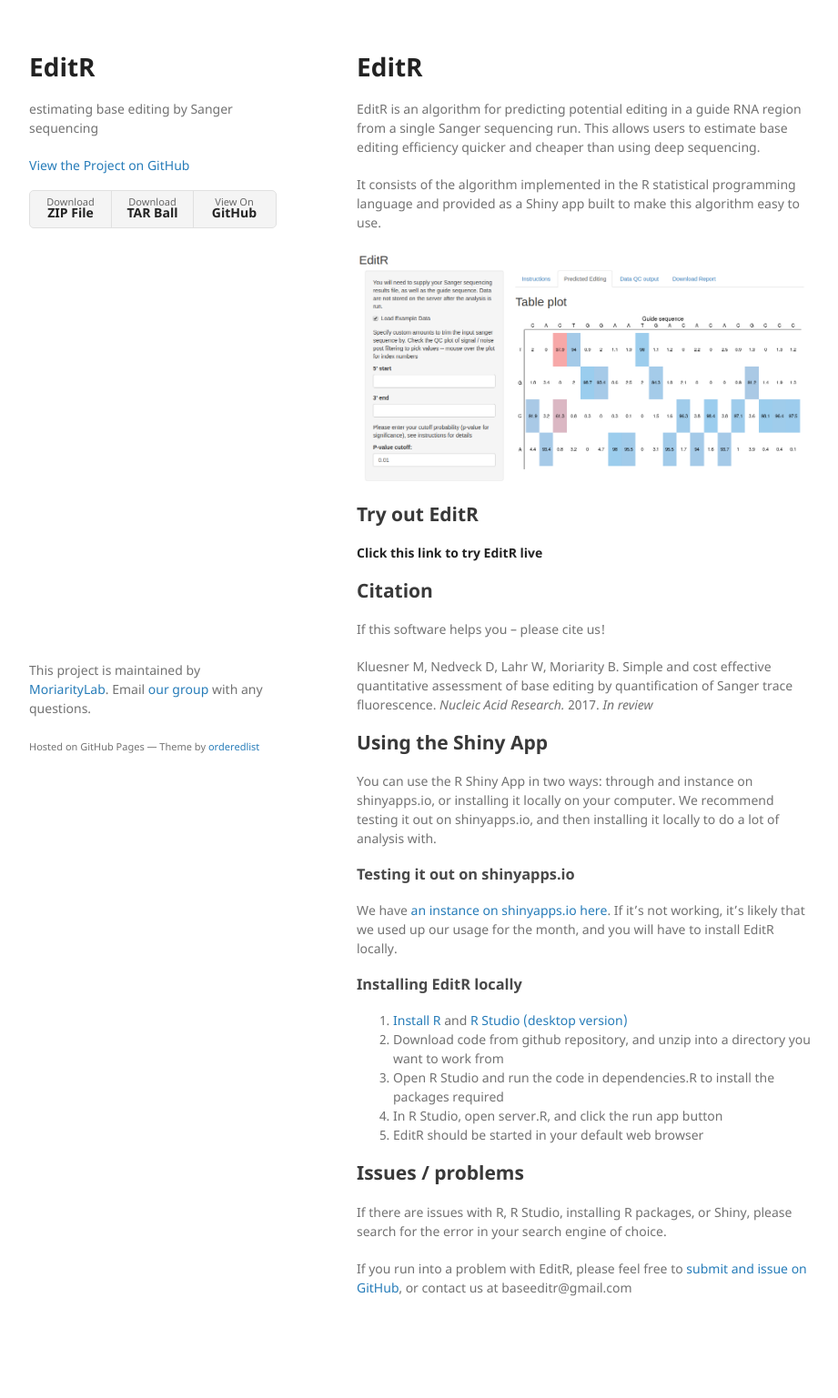
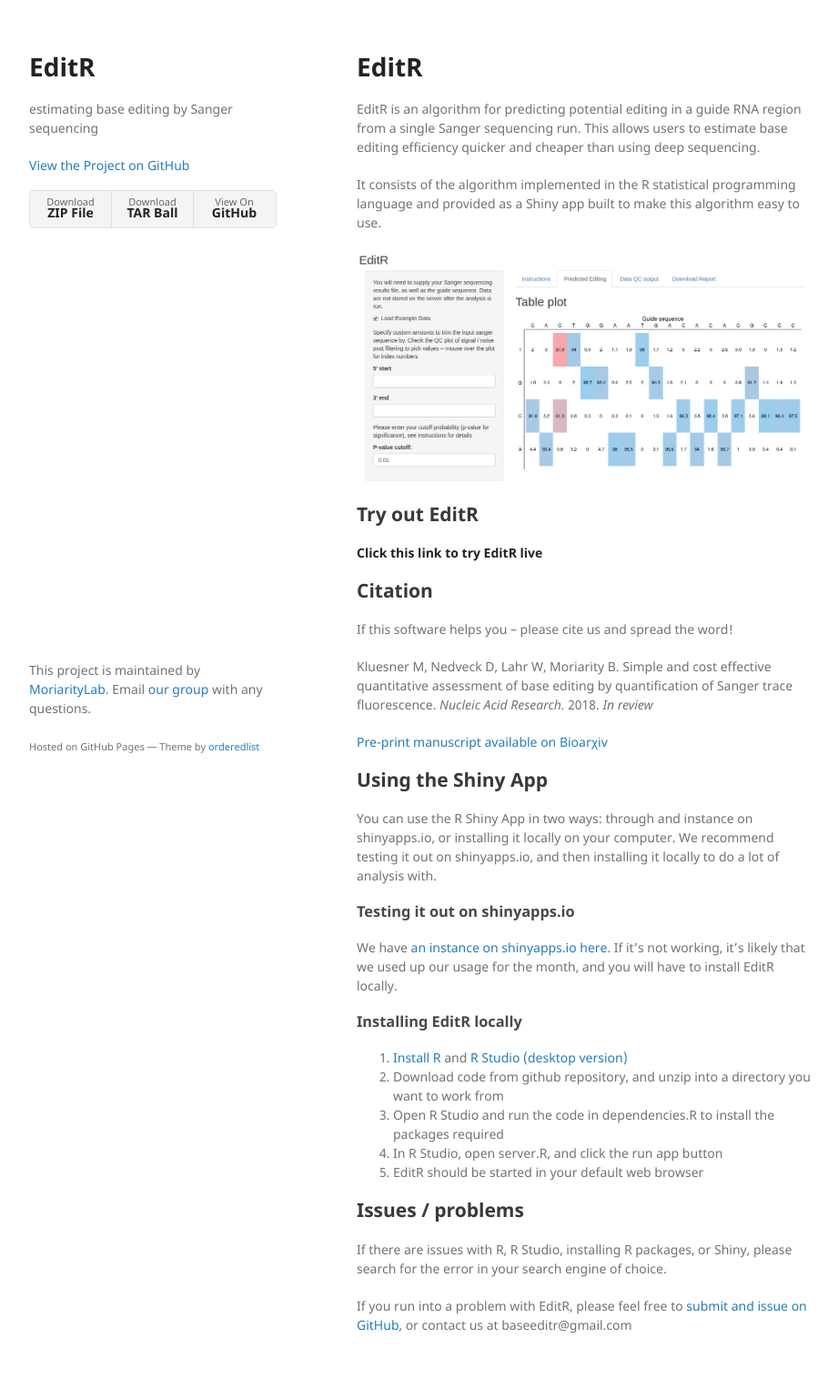
Before and after one commit to MoriarityLab/EditR, a Jekyll site: the page built from docs/index.md, in a window 1280 px wide. Shown: the whole page at 91% size, without its empty margins (178-1099 px from the left). Built offline with Jekyll 4.4.1, drawn with Linux system fonts in a browser that asks for light colours; our own code applies the rules of GitHub Pages for plain Markdown files; before the commit the page ends 1496 px from its top, so only the background shows below that.

Commit message:
Updated URL v1.0.1
Updated the URL to point to the newest instance
Also added the URL to the manuscript on Bioarχiv

```diff
--- a/docs/index.md
+++ b/docs/index.md
@@ -16,15 +16,17 @@
 
 ## Try out EditR
 
-[**Click this link to try EditR live**](https://moriaritylab.shinyapps.io/editr-master/)
+[**Click this link to try EditR live**](https://moriaritylab.shinyapps.io/editr_v10/)
 
 ## Citation
 
 
-If this software helps you -- please cite us!
+If this software helps you -- please cite us and spread the word!
 
 
-Kluesner M, Nedveck D, Lahr W, Moriarity B. Simple and cost effective quantitative assessment of base editing by quantification of Sanger trace fluorescence. *Nucleic Acid Research.* 2017. *In review*
+Kluesner M, Nedveck D, Lahr W, Moriarity B. Simple and cost effective quantitative assessment of base editing by quantification of Sanger trace fluorescence. *Nucleic Acid Research.* 2018. *In review*
+
+[Pre-print manuscript available on Bioarχiv](https://www.biorxiv.org/content/early/2017/11/05/213496)
 
 
 
@@ -38,7 +40,7 @@
 
 ### Testing it out on shinyapps.io
 
-We have [an instance on shinyapps.io here](https://moriaritylab.shinyapps.io/editr-master/). If it’s not working, it’s likely that we used up our usage for the month, and you will have to install EditR locally.
+We have [an instance on shinyapps.io here](https://moriaritylab.shinyapps.io/editr_v10/). If it’s not working, it’s likely that we used up our usage for the month, and you will have to install EditR locally.
 
 
 
```
